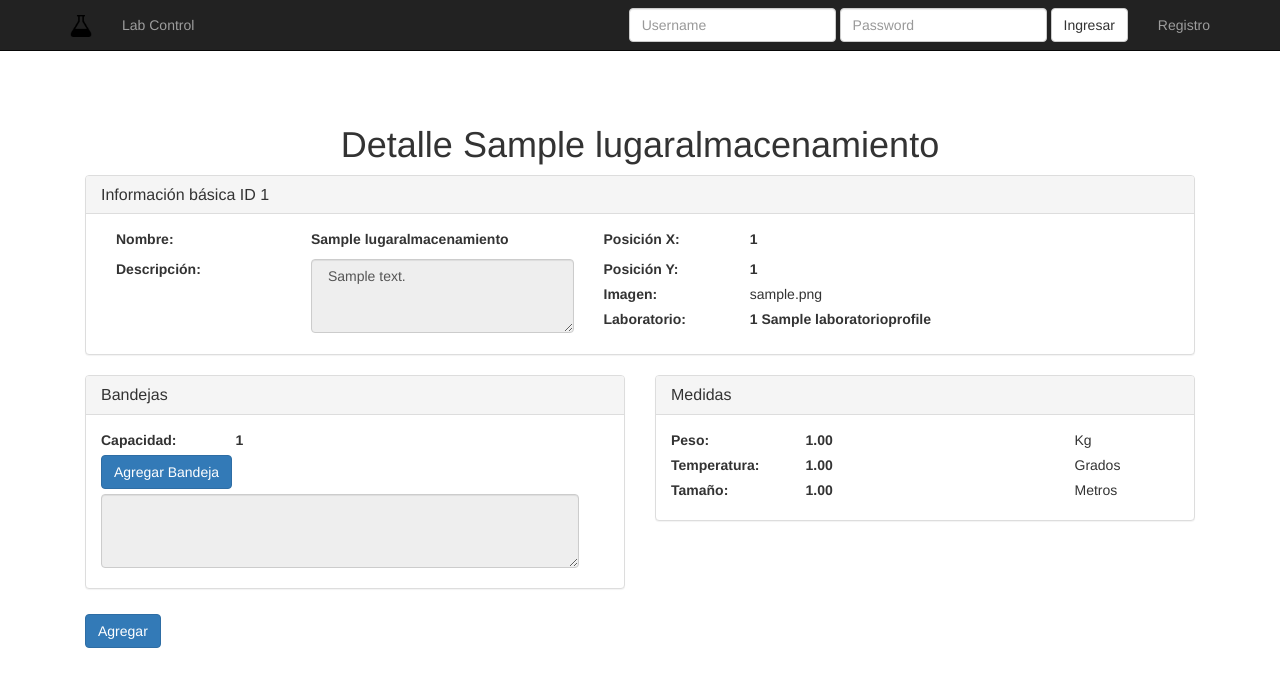
After one commit to UAMISO4101/AresLabControl, a Django app: page /verLugar/1/ in a window 1280 px wide. The commit adds this page. Shown: the top 687 px of the page. Run offline with Django 3.2, Linux system fonts and the light colour scheme; tables that the repository leaves empty hold one stand-in row (values such as "Sample post"); some libraries are stand-ins or nearby versions.

Commit message:
adicion de view y model para la historia de usuario ver detalle del luegar

```diff
--- a/LabModule/urls.py
+++ b/LabModule/urls.py
@@ -12,10 +12,15 @@ urlpatterns = [
     # Lugar de almacenamiento
     url(r'^agregarLugar/$', views.agregar_lugar, name='agregarLugar'),
     url(r'^listaLugares/$', views.listar_lugares, name='listaLugares'),
+    url(r'^verLugar/(?P<pk>[\w\-]+)/$', views.listar_lugar, name='verLugar'),
+
+    # Usuarios
     url(r'accounts/register/$', views.registrar_usuario, name='registration_register'),
+    # Maquinas
     url(r'^maquina/add/$', views.maquina_create, name='maquina-add'),
     url(r'^maquina/$', views.listarMaquinas, name='maquinas-listar'),
-    url(r'^maquina/(?P<pk>[\w\-]+)/$',views.maquina_update, name='maquina-update'),
+    url(r'^maquina/(?P<pk>[\w\-]+)/$', views.maquina_update, name='maquina-update'),
+    # Muestras
     url(r'^solicitarMuestra/$', views.crear_solicitud_muestra, name='solicitarMuestra'),
     url(r'^solicitarMuestra/experimentos/$', views.cargar_experimentos, name='experimentos'),
     url(r'^solicitarMuestra/protocolos/$', views.cargar_protocolos, name='protocolos'),
--- a/LabModule/views.py
+++ b/LabModule/views.py
@@ -24,7 +24,7 @@ from django.urls import reverse
 from django.views.decorators.csrf import csrf_exempt
 from registration.backends.default.views import RegistrationView
 
-from models import Bandeja
+from models import Bandeja, LugarAlmacenamientoEnLab
 from models import Experimento
 from models import LugarAlmacenamiento
 from models import MaquinaEnLab
@@ -80,59 +80,57 @@ def agregar_lugar(request):
 
        """
     mensaje = ""
-    if request.user.is_authenticated():
-        if request.method == 'POST':
-            form = LugarAlmacenamientoForm(request.POST, request.FILES)
-            formPos = PosicionesLugarAlmacenamientoForm(request.POST or None, request.FILES or None)
-            items = request.POST.get('items').split('\r\n')
 
-            if form.is_valid() and formPos.is_valid():
-                lugar = form.save(commit=False)
-                lugarEnLab = formPos.save(commit=False)
+    if request.method == 'POST':
+        form = LugarAlmacenamientoForm(request.POST, request.FILES)
+        formPos = PosicionesLugarAlmacenamientoForm(request.POST or None, request.FILES or None)
+        items = request.POST.get('items').split('\r\n')
 
-                ocupado = MaquinaEnLab.objects.filter(idLaboratorio=lugarEnLab.idLaboratorio, xPos=lugarEnLab.posX,
-                                                      yPos=lugarEnLab.posY).exists()
-                # lamisma = MaquinaEnLab.objects.filter(pk=lugarEnLab.pk).exists()
+        if form.is_valid() and formPos.is_valid():
+            lugar = form.save(commit=False)
+            lugarEnLab = formPos.save(commit=False)
 
-                if ocupado:
-                    formPos.add_error("posX", "La posición x ya esta ocupada")
-                    formPos.add_error("posY", "La posición y ya esta ocupada")
+            ocupado = MaquinaEnLab.objects.filter(idLaboratorio=lugarEnLab.idLaboratorio, xPos=lugarEnLab.posX,
+                                                  yPos=lugarEnLab.posY).exists()
+            # lamisma = MaquinaEnLab.objects.filter(pk=lugarEnLab.pk).exists()
 
-                    mensaje = "El lugar en el que desea guadar ya esta ocupado"
+            if ocupado:
+                formPos.add_error("posX", "La posición x ya esta ocupada")
+                formPos.add_error("posY", "La posición y ya esta ocupada")
+
+                mensaje = "El lugar en el que desea guadar ya esta ocupado"
+            else:
+                mensaje = "La posición [" + str(lugarEnLab.posX) + "," + str(
+                    lugarEnLab.posY) + "] no se encuentra en el rango del laboratorio"
+                lab = lugarEnLab.idLaboratorio
+                masX = lab.numX >= lugarEnLab.posX
+                masY = lab.numY >= lugarEnLab.posY
+                posible = masX and masY
+                if not posible:
+                    if not masX:
+                        formPos.add_error("posX", "La posición x sobrepasa el valor máximo de " + str(lab.numX))
+                    if not masY:
+                        formPos.add_error("posY", "La posición y sobrepasa el valor máximo de " + str(lab.numY))
                 else:
-                    mensaje = "La posición [" + str(lugarEnLab.posX) + "," + str(
-                        lugarEnLab.posY) + "] no se encuentra en el rango del laboratorio"
-                    lab = lugarEnLab.idLaboratorio
-                    masX = lab.numX >= lugarEnLab.posX
-                    masY = lab.numY >= lugarEnLab.posY
-                    posible = masX and masY
-                    if not posible:
-                        if not masX:
-                            formPos.add_error("posX", "La posición x sobrepasa el valor máximo de " + str(lab.numX))
-                        if not masY:
-                            formPos.add_error("posY", "La posición y sobrepasa el valor máximo de " + str(lab.numY))
-                    else:
-                        lugar.save()
-                        lugarEnLab.idLugar = lugar
-                        lugarEnLab.save()
+                    lugar.save()
+                    lugarEnLab.idLugar = lugar
+                    lugarEnLab.save()
 
-                        if items is not None and len(items) > 0:
-                            for item in items:
-                                if item is not None and item != '':
-                                    tamano = item.split(',')[0].split(':')[1]
-                                    cantidad = item.split(',')[1].split(':')[1]
-                                    bandeja = Bandeja(tamano=tamano, cantidad=cantidad, lugarAlmacenamiento=lugar)
-                                    bandeja.save()
+                    if items is not None and len(items) > 0:
+                        for item in items:
+                            if item is not None and item != '':
+                                tamano = item.split(',')[0].split(':')[1]
+                                cantidad = item.split(',')[1].split(':')[1]
+                                bandeja = Bandeja(tamano=tamano, cantidad=cantidad, lugarAlmacenamiento=lugar)
+                                bandeja.save()
 
-                        return HttpResponseRedirect(reverse('home'))
-        else:
-            form = LugarAlmacenamientoForm()
-            formPos = PosicionesLugarAlmacenamientoForm()
+                    return HttpResponseRedirect(reverse('home'))
+    else:
+        form = LugarAlmacenamientoForm()
+        formPos = PosicionesLugarAlmacenamientoForm()
 
-        return render(request, 'LugarAlmacenamiento/agregar.html',
-                      {'form': form, 'formPos': formPos, 'mensaje': mensaje})
-    else:
-        return HttpResponse('No autorizado', status=401)
+    return render(request, 'LugarAlmacenamiento/agregar.html',
+                  {'form': form, 'formPos': formPos, 'mensaje': mensaje})
 
 
 class MaquinaForm(ModelForm):
@@ -324,13 +322,13 @@ def listarMaquinas(request):
 
     """
     if request.user.is_authenticated() and request.user.has_perm("LabModule.can_viewMachine"):
-        pag=request.GET.get('pag',1)
-        que=request.GET.get("que","")
-        numer=int(request.GET.get("num","10"))
+        pag = request.GET.get('pag', 1)
+        que = request.GET.get("que", "")
+        numer = int(request.GET.get("num", "10"))
         section = {}
         section['title'] = 'Máquinas'
-        lista_maquinas=MaquinaProfile.objects.all().filter(nombre__icontains=que).extra(order_by=['nombre'])
-        paginatorMaquinas=Paginator(lista_maquinas,numer)
+        lista_maquinas = MaquinaProfile.objects.all().filter(nombre__icontains=que).extra(order_by=['nombre'])
+        paginatorMaquinas = Paginator(lista_maquinas, numer)
         try:
             maquinas = paginatorMaquinas.page(pag)
         except PageNotAnInteger:
@@ -340,11 +338,12 @@ def listarMaquinas(request):
             # If page is out of range (e.g. 9999), deliver last page of results.
             maquinas = paginatorMaquinas.page(paginatorMaquinas.num_pages)
 
-        idMquinas=[maquina.idSistema for maquina in maquinas]
-        lista_Posiciones=MaquinaEnLab.objects.all().filter(idMaquina__in=idMquinas)
-        paginas=[x+1 for x in range(maquinas.paginator.num_pages)]
-        maquinasConUbicacion=zip(maquinas.object_list,lista_Posiciones)
-        context = {'paginas': paginas,'pag':int(pag),'last':maquinas.paginator.num_pages,'section':section,'maquinasBien':maquinasConUbicacion,"query":que}
+        idMquinas = [maquina.idSistema for maquina in maquinas]
+        lista_Posiciones = MaquinaEnLab.objects.all().filter(idMaquina__in=idMquinas)
+        paginas = [x + 1 for x in range(maquinas.paginator.num_pages)]
+        maquinasConUbicacion = zip(maquinas.object_list, lista_Posiciones)
+        context = {'paginas': paginas, 'pag': int(pag), 'last': maquinas.paginator.num_pages, 'section': section,
+                   'maquinasBien': maquinasConUbicacion, "query": que}
         return render(request, 'Maquinas/ListaMaquinas.html', context)
     return HttpResponse('No autorizado', status=401)
 
@@ -360,9 +359,30 @@ def listar_lugares(request):
            :returns: HttpResponse -- La respuesta a la petición, con información de los lugares de almacenamiento existentes.
 
           """
-    lista_lugares = LugarAlmacenamiento.objects.all()
+    lista_lugares = LugarAlmacenamientoEnLab.objects.all()
     context = {'lista_lugares': lista_lugares}
     return render(request, 'LugarAlmacenamiento/listar.html', context)
+
+
+def listar_lugar(request, pk):
+    """Desplegar y comprobar los valores a consultar.
+
+                Se encarga de:
+                * Mostar el formulario para consultar los lugares de almacenamiento.
+
+            :param request: El HttpRequest que se va a responder.
+            :type request: HttpRequest.
+            :param pk: La llave primaria de la máquina a modificar
+            :type pk: String.
+            :returns: HttpResponse -- La respuesta a la petición, con información de los lugares de almacenamiento existentes.
+        """
+
+    lista_lugar = LugarAlmacenamientoEnLab.objects.filter(idLugar_id=pk)
+    if lista_lugar is None:
+        return listar_lugares(request)
+    else:
+        context = {'lugar': lista_lugar[0]}
+        return render(request, 'LugarAlmacenamiento/detalle.html', context)
 
 
 def crear_solicitud_muestra(request):
@@ -406,12 +426,12 @@ def crear_solicitud_muestra(request):
     else:
         return HttpResponse('No autorizado', status=401)
 
+
 def poblar_datos(request):
-
     MaquinaProfile.objects.create(
-    nombre='Laboratorio genomica',
-    descripcion = "Aca se hace genomica",
-    idSistema ="Lab_101")
+        nombre='Laboratorio genomica',
+        descripcion="Aca se hace genomica",
+        idSistema="Lab_101")
     return HttpResponseRedirect(reverse('home'))
 
 
--- /dev/null
+++ b/templates/LugarAlmacenamiento/detalle.html
@@ -0,0 +1,159 @@
+{% extends 'base.html' %}
+
+{% load lab_module_extras %}
+
+{% block head_title %}Detalle Lugar | {% endblock %}
+
+{% block content %}
+
+    <div class="lugar starter-template">
+        <h1>Detalle {{ lugar.idLugar.nombre }}</h1>
+        <div class="panel panel-default">
+            <div class="panel-heading">
+                <h3 class="panel-title text-left">Información básica ID {{ lugar.idLugar.id }}</h3>
+            </div>
+            <div class="panel-body text-left">
+                <div class="container">
+                    <div class="row">
+                        <div class="col-md-2">
+                            <strong>Nombre:</strong>
+                        </div>
+                        <div class="col-md-3">
+                            <strong> {{ lugar.idLugar.nombre }} </strong>
+                        </div>
+                        <div class="col-md-6">
+                            <div class="row">
+                                <div class="col-md-3">
+                                    <strong>Posición X:</strong>
+                                </div>
+                                <div class="col-md-6">
+                                    <strong> {{ lugar.posX }}</strong>
+
+                                </div>
+                            </div>
+                        </div>
+
+                    </div>
+                    <div class="row">
+                        <div class="col-md-2">
+                            <strong>Descripción:</strong>
+                        </div>
+                        <div class="col-md-3">
+
+                          <textarea id="items" name="items" class="form-control" rows="3"
+                                    readonly> {{ lugar.idLugar.descripcion }} </textarea>
+                        </div>
+                        <div class="col-md-6">
+
+                            <div class="row">
+                                <div class="col-md-3">
+                                    <strong>Posición Y:</strong>
+                                </div>
+                                <div class="col-md-6">
+                                    <strong> {{ lugar.posY }} </strong>
+                                </div>
+                            </div>
+                            <div class="row">
+                                <div class="col-md-3">
+                                    <strong>Imagen:</strong>
+                                </div>
+                                <div class="col-md-6">
+                                    {{ lugar.idLugar.imagen }}
+                                </div>
+                            </div>
+                            <div class="row">
+                                <div class="col-md-3">
+                                    <strong>Laboratorio:</strong>
+                                </div>
+                                <div class="col-md-6">
+                                    <strong> {{ lugar.idLaboratorio }} </strong>
+                                </div>
+                            </div>
+                        </div>
+
+                    </div>
+                </div>
+            </div>
+        </div>
+        <div>
+            <div class="row">
+                <div class="col-md-6">
+                    <div class="panel panel-default">
+                        <div class="panel-heading">
+                            <h3 class="panel-title text-left">Bandejas</h3>
+                        </div>
+                        <div class="panel-body text-left">
+                            <div class="row">
+                                <div class="col-md-3">
+                                    <strong>Capacidad:</strong>
+                                </div>
+                                <div class="col-md-6">
+                                    <strong> {{ lugar.idLugar.capacidad }} </strong>
+                                </div>
+                            </div>
+                            <div class="row">
+                                <div class="col-md-6">
+                                    <button type="button" class="btn btn-primary" data-toggle="modal"
+                                            data-target="#myModal">
+                                        Agregar Bandeja
+                                    </button>
+                                </div>
+
+                            </div>
+                            <div class="row col-md-12">
+                                    <textarea id="items" name="items" class="form-control" rows="3" required
+                                              readonly></textarea>
+                            </div>
+                        </div>
+                    </div>
+                </div>
+                <div class="col-md-6">
+                    <div class="panel panel-default">
+                        <div class="panel-heading">
+                            <h3 class="panel-title text-left">Medidas</h3>
+                        </div>
+                        <div class="panel-body text-left">
+                            <div class="row">
+                                <div class="col-md-3">
+                                    <strong>Peso:</strong>
+                                </div>
+                                <div class="col-md-6">
+                                    <strong> {{ lugar.idLugar.peso }} </strong>
+                                </div>
+                                <div class="col-md-2">
+                                    Kg
+                                </div>
+                            </div>
+                            <div class="row">
+                                <div class="col-md-3">
+                                    <strong>Temperatura:</strong>
+                                </div>
+                                <div class="col-md-6">
+                                    <strong> {{ lugar.idLugar.temperatura }} </strong>
+                                </div>
+                                <div class="col-md-2">
+                                    Grados
+                                </div>
+                            </div>
+                            <div class="row">
+                                <div class="col-md-3">
+                                    <strong>Tamaño:</strong>
+                                </div>
+                                <div class="col-md-6">
+                                    <strong> {{ lugar.idLugar.tamano }} </strong>
+                                </div>
+                                <div class="col-md-2">
+                                    Metros
+                                </div>
+                            </div>
+                        </div>
+                    </div>
+                </div>
+            </div>
+        </div>
+        <div class="text-left">
+            <input class='btn btn-primary' type="submit" value="Agregar"/>
+        </div>
+    </div>
+
+{% endblock %}
```
Also changed, not shown: templates/LugarAlmacenamiento/listar.html (+7 -15 lines).
